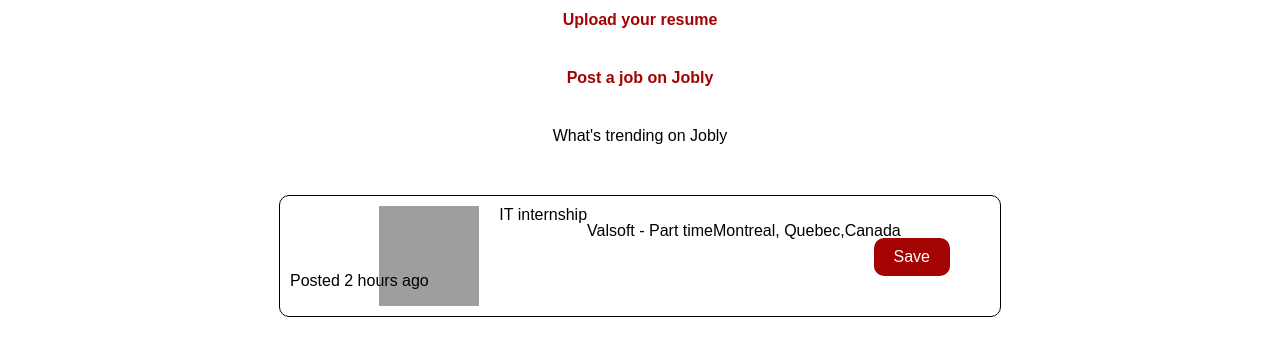
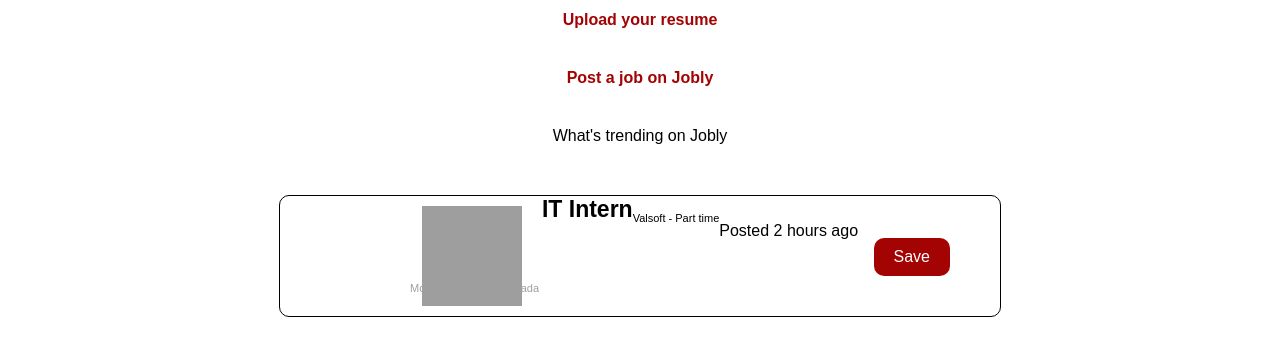
Before and after one commit to JOBLOLI/BestTeam-soen341project2023, a Django app: page / in a window 1280 px wide. Shown: the part 177-533 px from the top of the page. Run offline with Django 4.2, Linux system fonts and the light colour scheme; grey boxes are pictures that could not be loaded.

Commit message:
Fixed my Rectanglee

```diff
--- a/templates/home.html
+++ b/templates/home.html
@@ -76,16 +76,14 @@
         </li>
       </ul>
     </div>
-        <div class="standardContainer">
+    <div class="standardContainer">
       <!-- Create section -->
       <div class="rounded-box">
         <img src="C:\Users\wpica\Pictures\OIP.jpg" class="image">
-        <a href="file:///C:/Users/wpica/Desktop/University/Fifth/SOEN%20341/Job%20description%20page.html" class="box-details">IT internship</a>
-          <p>Valsoft - Part time</p>
-          <p>Montreal, Quebec,Canada </p>
-          <div class="job-footer">
-          <p>Posted 2 hours ago</p>
-          </div>
+        <a href="/templates/JobDes.html"class="line-1">IT Intern</a>
+        <p class="line-2">Valsoft - Part time</p>
+          <p class="line-3">Montreal, Quebec,Canada </p>
+          <p class="line-4">Posted 2 hours ago</p>
           <button class="save-button">Save</button>
         </div>
   </div>
```
